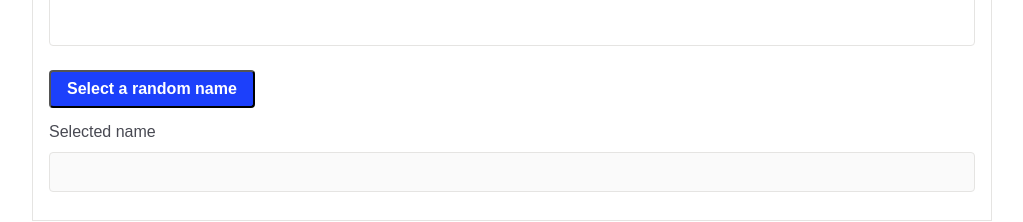
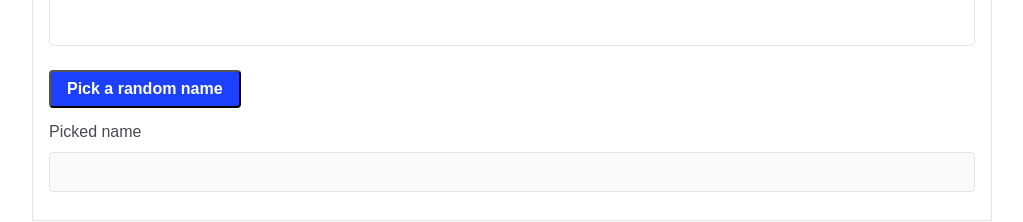
Before and after one commit to madsborup/inspired-mobile-frontend-test, a React app: page / in a window 1280 px wide. Shown: the part 553-775 px from the top of the page, without its empty margins (128-1151 px from the left). Built offline with nearby package versions, Linux system fonts and the light colour scheme.

Commit message:
update button text

```diff
--- a/src/views/NamePicker/index.tsx
+++ b/src/views/NamePicker/index.tsx
@@ -49,9 +49,9 @@ const NamePicker: React.FC<Props> = ({ names, currentName, addName, setCurrentNa
       ></Input>
       <Button onClick={onAddName} primary>Add Name</Button>
       <NameList names={names} />
-      <Button onClick={onSelectRandomName} primary>Select a random name</Button>
+      <Button onClick={onSelectRandomName} primary>Pick a random name</Button>
       <Input
-        label="Selected name"
+        label="Picked name"
         value={currentName}
         name="currentName"
         disabled
```
Also changed, not shown: 1 other file (tests, documents, lock files or other folders).
